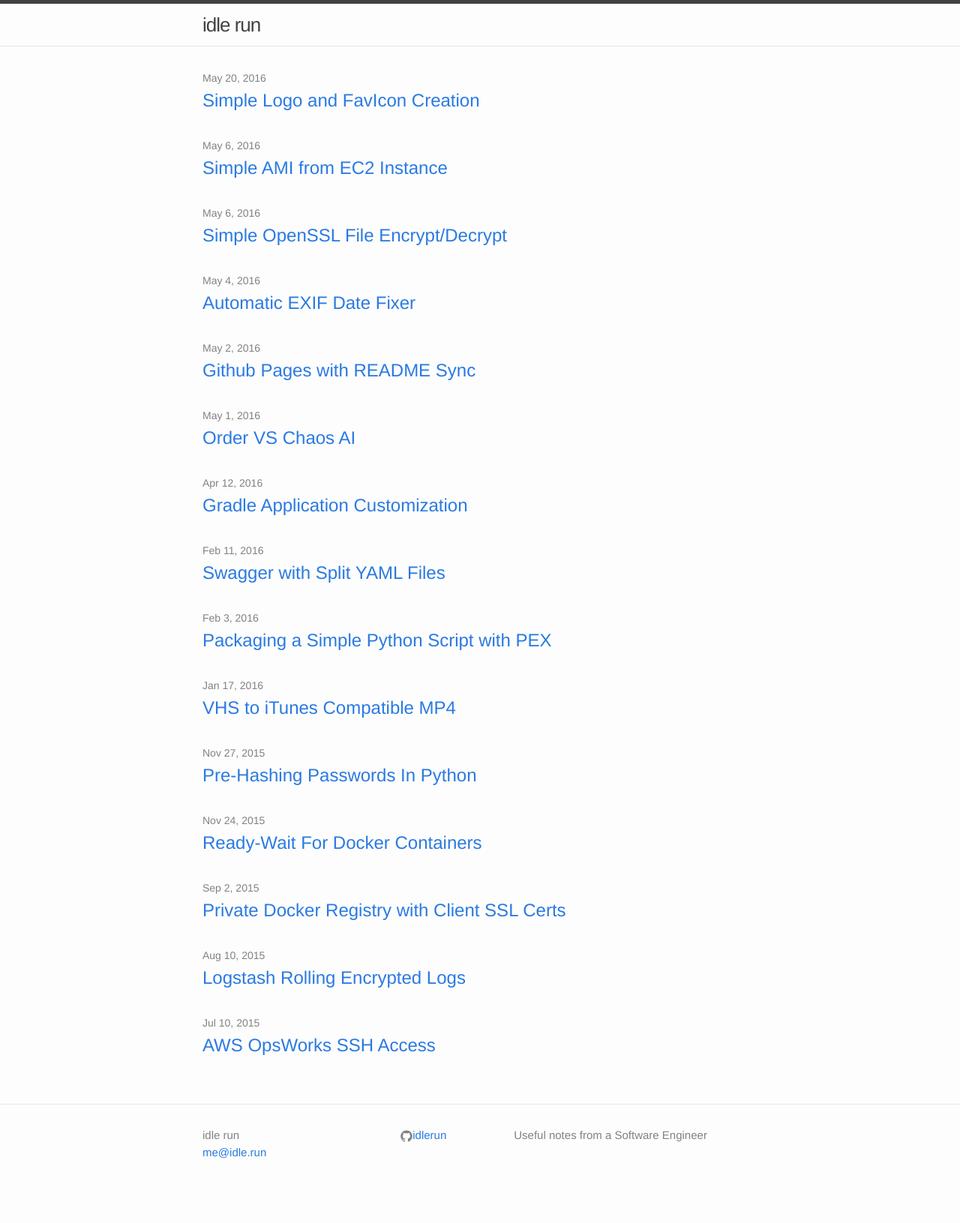
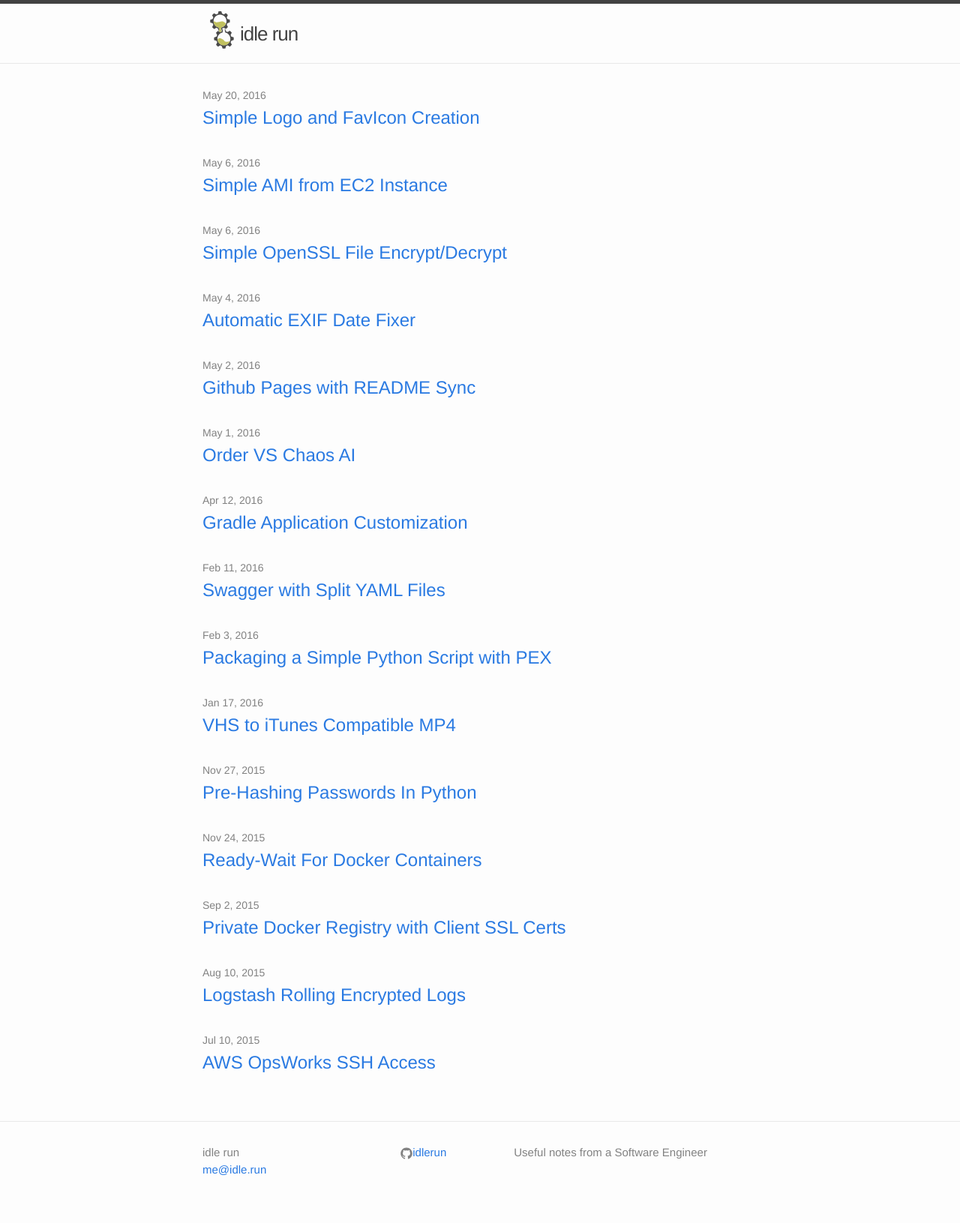
Before and after one commit to idlerun/idlerun.github.io, a Jekyll site: the page built from index.html, in a window 1280 px wide. Shown: the whole page at 75% size. Built offline with Jekyll 4.4.1, drawn with Linux system fonts in a browser that asks for light colours; before the commit the page ends 1608 px from its top, so only the background shows below that.

Commit message:
add logo to title

```diff
--- a/_includes/header.html
+++ b/_includes/header.html
@@ -2,7 +2,12 @@
 
   <div class="wrapper">
 
-    <a class="site-title" href="{{ site.baseurl }}/">{{ site.title }}</a>
+    <a class="site-title" href="{{ site.baseurl }}/">
+      <div>
+        {% include idlerun.svg %}
+        <span>{{ site.title }}</span>
+      </div>
+    </a>
 
     <nav class="site-nav">
       <a href="#" class="menu-icon">
--- a/_sass/_layout.scss
+++ b/_sass/_layout.scss
@@ -18,8 +18,19 @@
     margin-bottom: 0;
     float: left;
 
-    &,
-    &:visited {
+    div {
+        display: table;
+        text-align: center;
+        svg {
+            margin-top: 10px;
+        }
+        span {
+            display: table-cell;
+            vertical-align: middle;
+        }
+    }
+
+    &, &:visited {
         color: $grey-color-dark;
     }
 }
```
Also changed, not shown: _includes/idlerun.svg (added).
